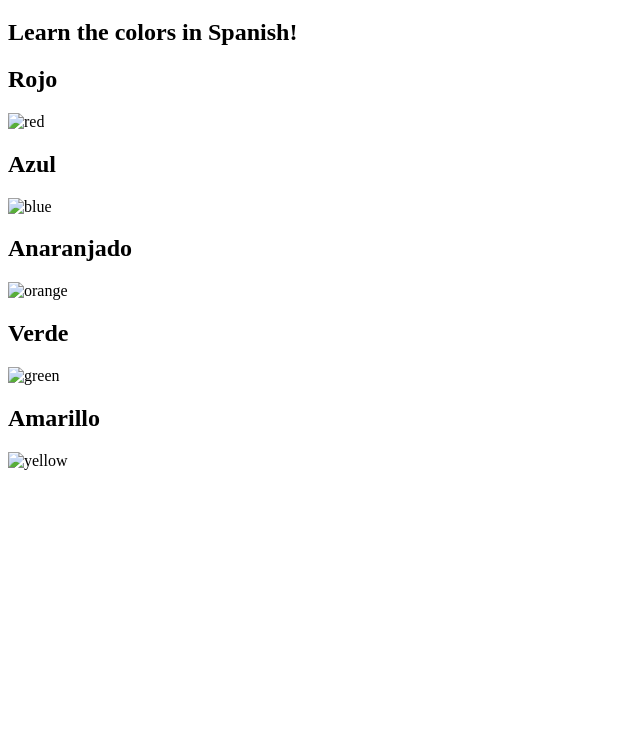
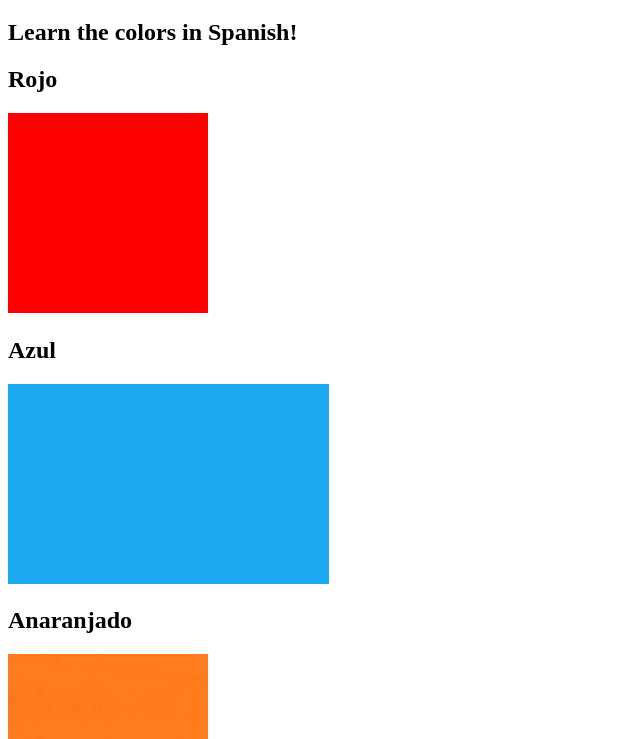
Before and after one commit to ObiSonz/-html-portfolio-new-, a plain HTML site: page public/color.vocab.html in a window 1280 px wide. Shown: the part 61-800 px from the top of the page, without its empty margins (0-640 px from the left). Drawn offline with Linux system fonts and the light colour scheme; files that its build step writes are made by us from their sources.

Commit message:
Update color.vocab.html

```diff
--- a/public/color.vocab.html
+++ b/public/color.vocab.html
@@ -11,19 +11,19 @@
   <h1>Colors</h1>
   <h2>Learn the colors in Spanish!</h2>
   <h2 class="color-title" id="red">Rojo</h2>
-  <img class="color" src="./assets/images/red.png" alt="red" />
+  <img class="color" src="../assets/images/red.png" alt="red" />
 
   <h2 class="color-title" id="blue">Azul</h2>
-  <img src="./assets/images/blue.png" alt="blue" />
+  <img src="../assets/images/blue.png" alt="blue" />
 
   <h2 class="color-title" id="orange">Anaranjado</h2>
-  <img src="./assets/images/orange.png" alt="orange" />
+  <img src="../assets/images/orange.png" alt="orange" />
 
   <h2 class="color-title" id="green">Verde</h2>
-  <img src="./assets/images/green.png" alt="green" />
+  <img src="../assets/images/green.png" alt="green" />
 
   <h2 class="color-title" id="yellow">Amarillo</h2>
-  <img src="./assets/images/yellow.png" alt="yellow" />
+  <img src="../assets/images/yellow.png" alt="yellow" />
 </body>
 
 </html>
```
